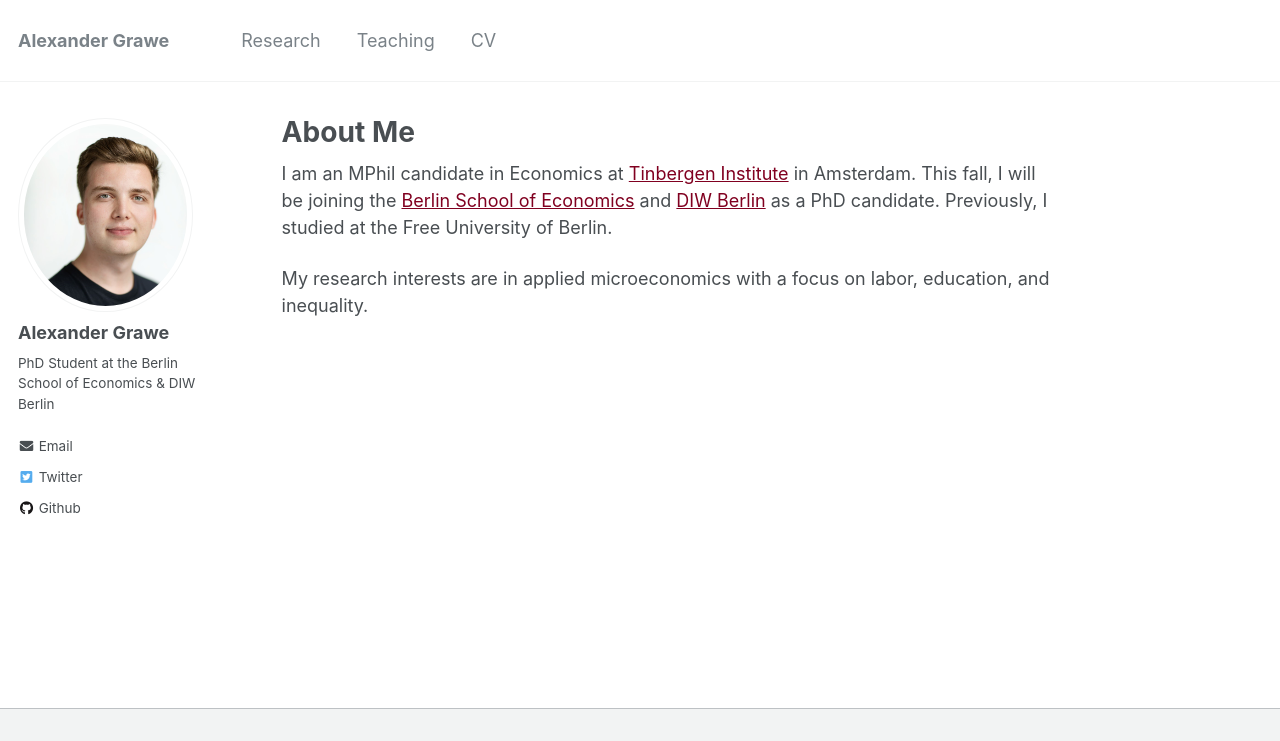
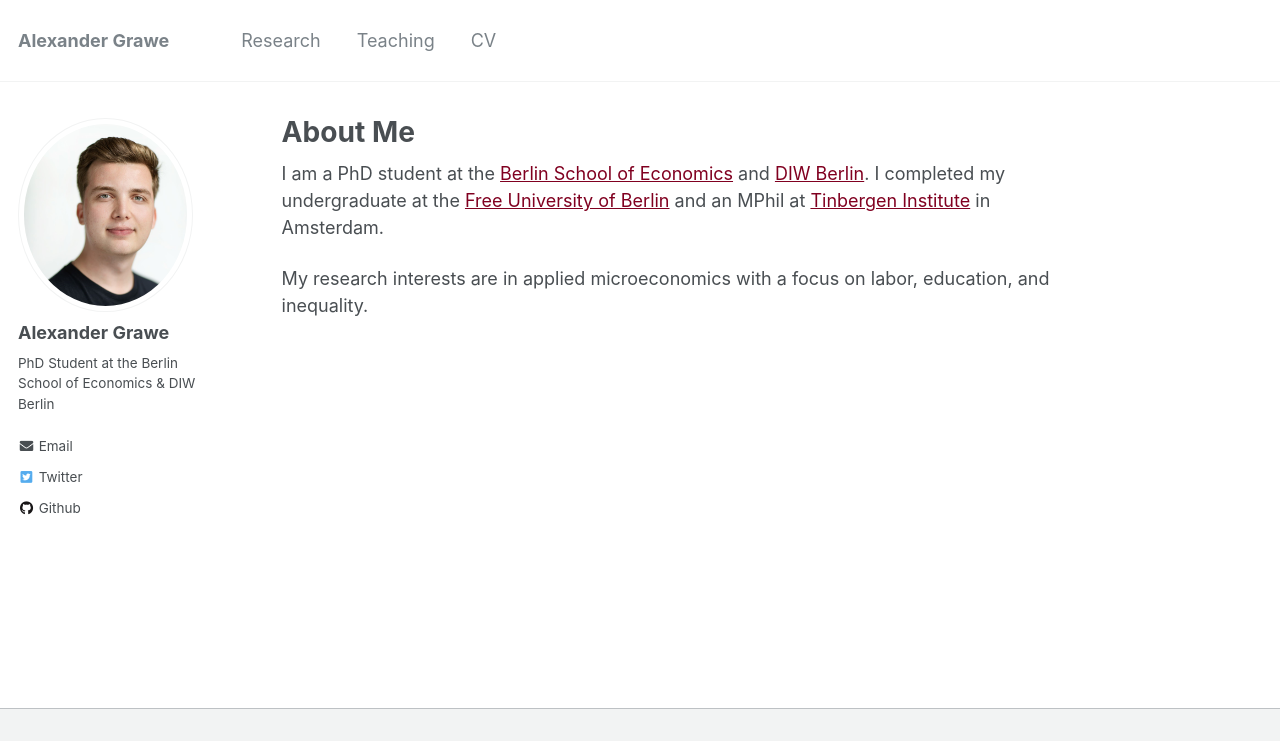
Before and after one commit to agrawe/agrawe.github.io, a Jekyll site: the page built from _pages/about.md, in a window 1280 px wide, cut to the strip 0-741 px from the top of the page. Built offline with Jekyll 4.4.1, drawn with Linux system fonts in a browser that asks for light colours.

Commit message:
Update about.md

```diff
--- a/_pages/about.md
+++ b/_pages/about.md
@@ -8,6 +8,6 @@ redirect_from:
   - /about.html
 ---
 
-I am an MPhil candidate in Economics at [Tinbergen Institute](https://tinbergen.nl/ "Tinbergen Institute") in Amsterdam. This fall, I will be joining the [Berlin School of Economics](https://berlinschoolofeconomics.de "Berlin School of Economics") and [DIW Berlin](https://www.diw.de/en "DIW Berlin") as a PhD candidate. Previously, I studied at the Free University of Berlin.
+I am a PhD student at the [Berlin School of Economics](https://berlinschoolofeconomics.de "Berlin School of Economics") and [DIW Berlin](https://www.diw.de/en "DIW Berlin"). I completed my undergraduate at the [Free University of Berlin](https://www.wiwiss.fu-berlin.de/en/index.html "Free University of Berlin") and an MPhil at [Tinbergen Institute](https://tinbergen.nl/ "Tinbergen Institute") in Amsterdam.
 
 My research interests are in applied microeconomics with a focus on labor, education, and inequality.
```
